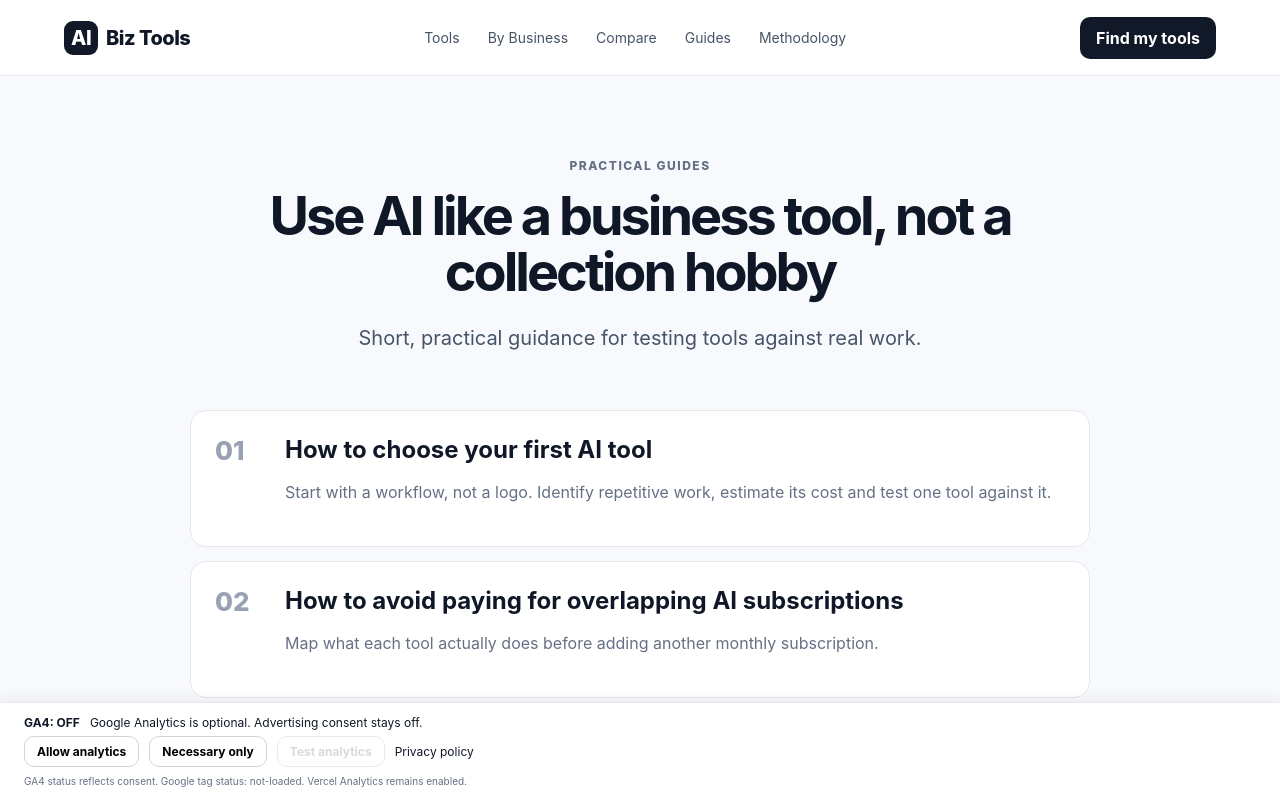
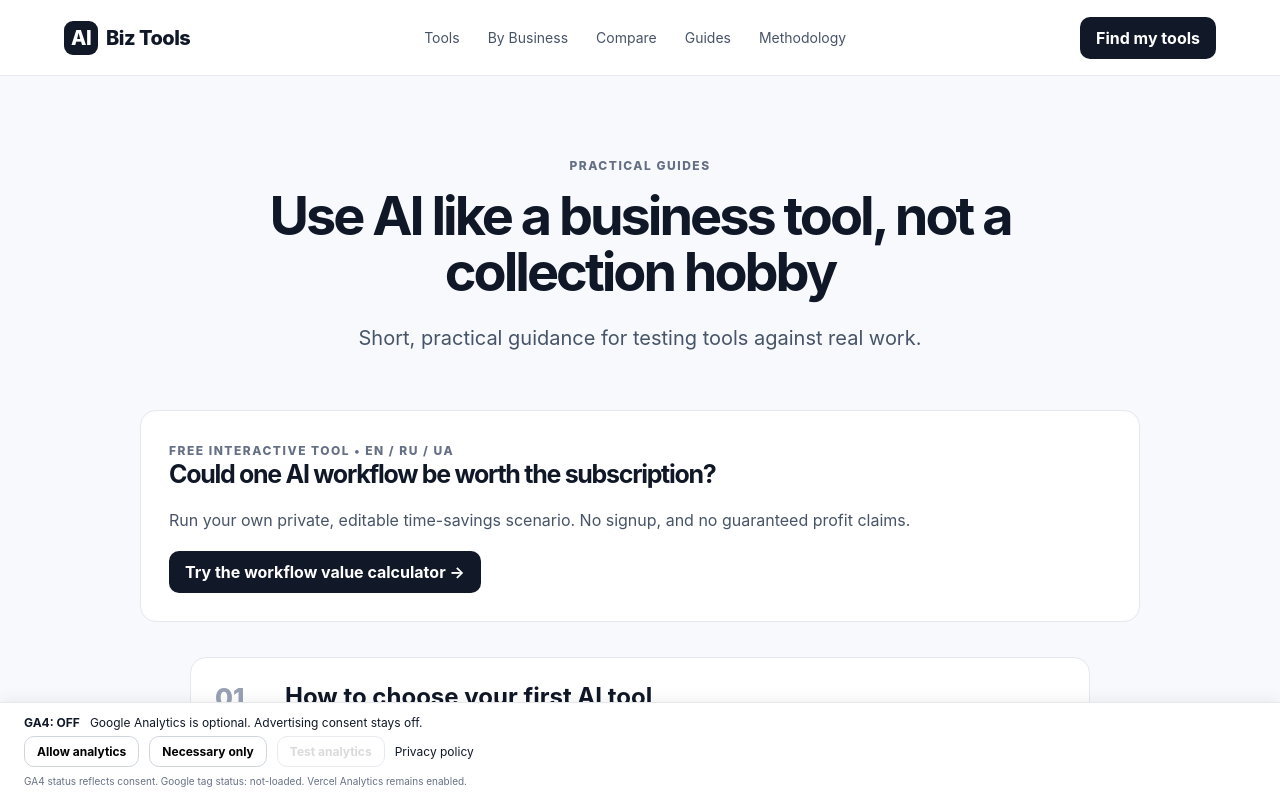
Before and after one commit to TsayAlex/ai-biz-tools, a Next.js app: page /guides in a window 1280 px wide. Shown: the top 798 px of the page. Built offline with nearby package versions, Linux system fonts and the light colour scheme; no server answers.

Commit message:
Integrate free workflow calculator and remove inert signup: app/guides/page.js

```diff
--- a/app/guides/page.js
+++ b/app/guides/page.js
@@ -20,6 +20,12 @@ export default function Guides() {
         <h1>Use AI like a business tool, not a collection hobby</h1>
         <p>Short, practical guidance for testing tools against real work.</p>
       </section>
+      <section className="content-card wide">
+        <span className="eyebrow">FREE INTERACTIVE TOOL • EN / RU / UA</span>
+        <h2>Could one AI workflow be worth the subscription?</h2>
+        <p>Run your own private, editable time-savings scenario. No signup, and no guaranteed profit claims.</p>
+        <Link className="primary inline" href="/guides/ai-workflow-value-calculator">Try the workflow value calculator →</Link>
+      </section>
       <section className="guide-list">
         {guides.map(([t,d],i)=><article className="guide-card" key={t}><span>0{i+1}</span><div><h2>{t}</h2><p>{d}</p></div></article>)}
       </section>
```
